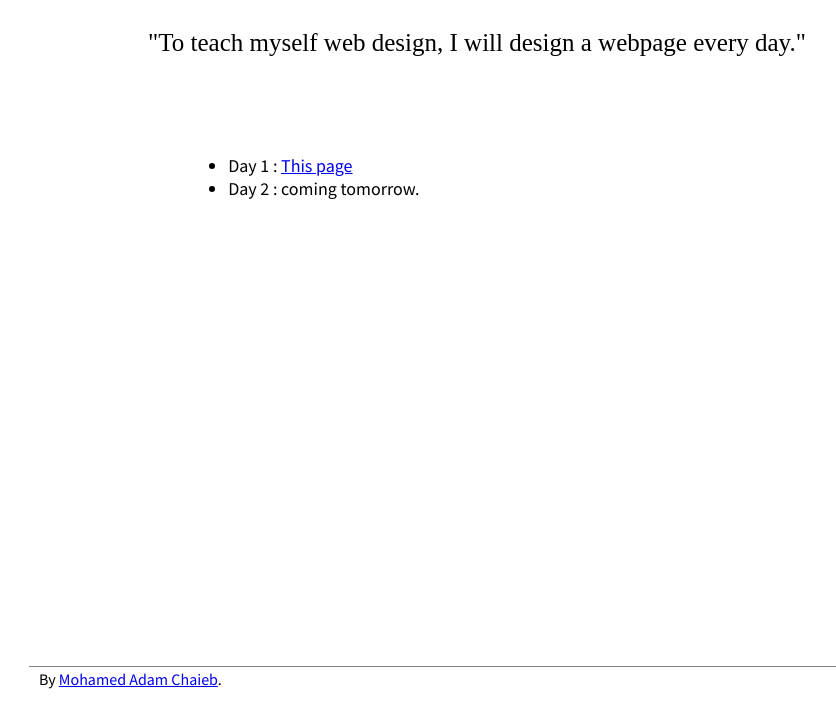
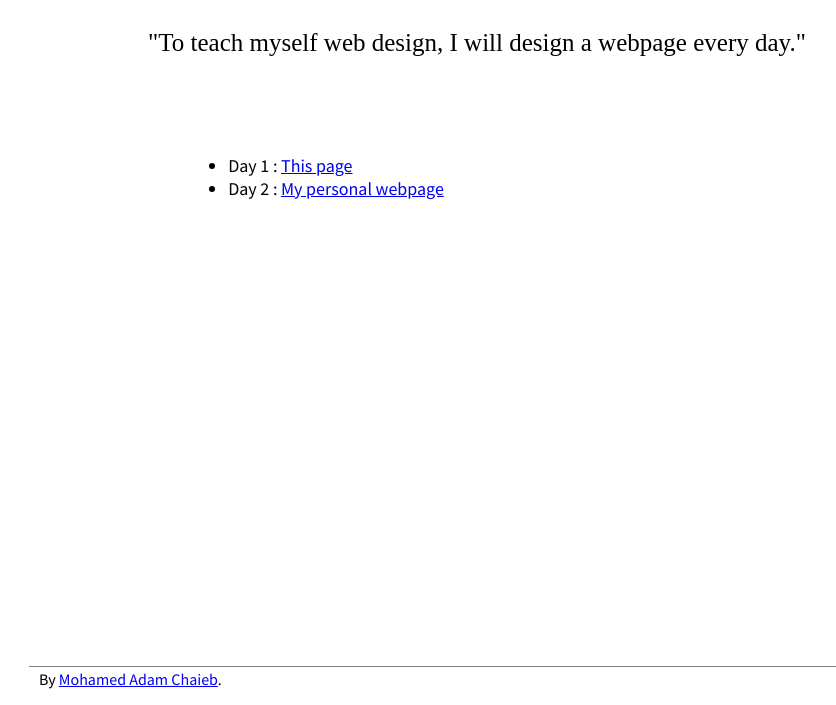
Before and after one commit to moechaieb/A-webpage-a-day, a plain HTML site: page index.html in a window 1280 px wide. Shown: the part 95-800 px from the top of the page, without its empty margins (163-999 px from the left). Drawn offline with nearby package versions, Linux system fonts and the light colour scheme; a web font is replaced by a local one.

Commit message:
Added link to day 2 page

```diff
--- a/index.html
+++ b/index.html
@@ -13,7 +13,7 @@
 			<p class="quote">"To teach myself web design, I will design a webpage every day."</p>
 			<ul class="webpages">
 				<li>Day 1 : <a href="index.html">This page</a></li>
-				<li>Day 2 : coming tomorrow.</li>
+				<li>Day 2 : <a href="http://themoechaieb.com">My personal webpage</a></li>
 			</ul>
 			<p class="masthead">By <a href="http://themoechaieb.com">Mohamed Adam Chaieb</a>.</p>
 		</div>
```
